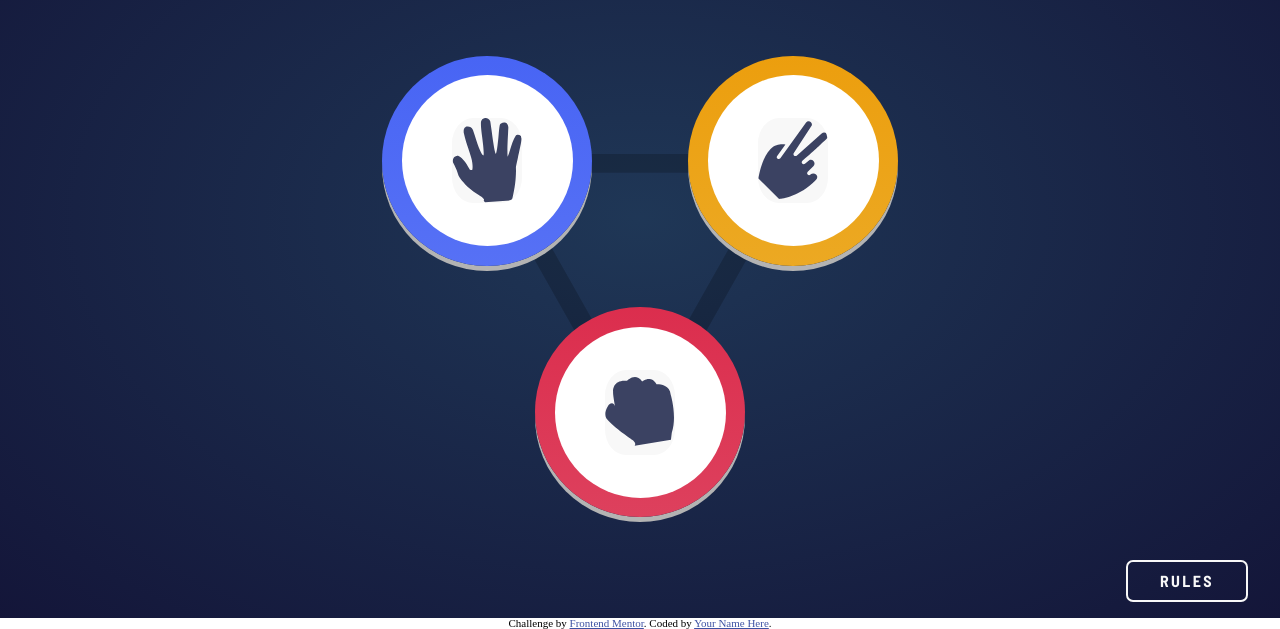
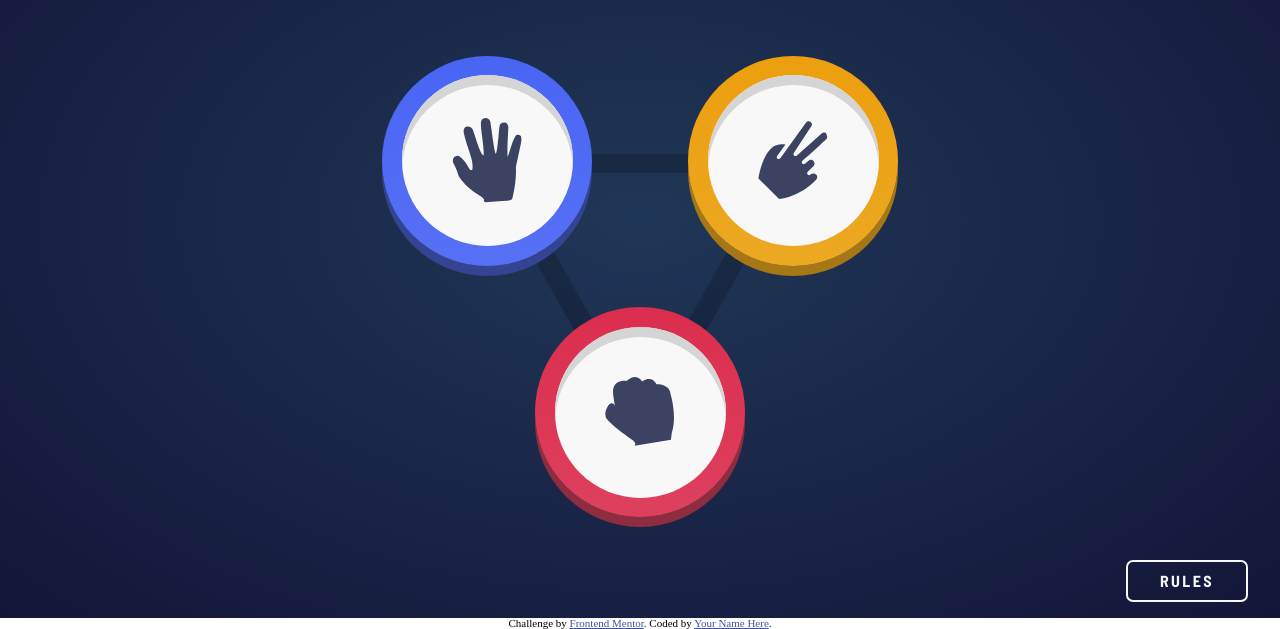
Before and after one commit to wilderav86/rock-paper-scissors, a website: page index.html in a window 1280 px wide. Shown: the part 182-811 px from the top of the page. Drawn offline with Linux system fonts and the light colour scheme.

Commit message:
added styling to game pieces

```diff
--- a/styles/style.scss
+++ b/styles/style.scss
@@ -11,37 +11,56 @@
 }
 
 //COLORS
+// $primary: (
+//   scissorsGradient: linear-gradient(hsl(39, 89%, 49%), hsl(40, 84%, 53%)),
+//   paperGradient: linear-gradient(hsl(230, 89%, 62%), hsl(230, 89%, 65%)),
+//   rockGradient: linear-gradient(hsl(349, 71%, 52%), hsl(349, 70%, 56%)),
+// );
+
 $primary: (
-  scissorsGradient: linear-gradient(hsl(39, 89%, 49%), hsl(40, 84%, 53%)),
-  paperGradient: linear-gradient(hsl(230, 89%, 62%), hsl(230, 89%, 65%)),
-  rockGradient: linear-gradient(hsl(349, 71%, 52%), hsl(349, 70%, 56%)),
+  scissorsGradient: (
+    gradient: (
+      linear-gradient(hsl(39, 89%, 49%), hsl(40, 84%, 53%)),
+    ),
+    shadow: hsl(40, 77%, 37%),
+  ),
+  paperGradient: (
+    gradient: linear-gradient(hsl(230, 89%, 62%), hsl(230, 89%, 65%)),
+    shadow: hsl(230, 47%, 39%),
+  ),
+  rockGradient: (
+    gradient: linear-gradient(hsl(349, 71%, 52%), hsl(349, 70%, 56%)),
+    shadow: hsl(349, 53%, 37%),
+  ),
 );
 
-@each $name, $gradient in $primary {
+@each $name, $property in $primary {
+  @debug $property;
   .#{$name} {
     display: grid;
     place-items: center;
     position: relative;
     border-radius: 50%;
-    background: $gradient;
+    background: map-get($property, gradient);
     background-clip: padding-box;
     padding: 10px;
     margin: 1.3rem;
     width: 100px;
     height: 100px;
     cursor: pointer;
-
-    box-shadow: 0px 5px grayscale($color: #b5b1b1);
+    box-shadow: 0px 6px map-get($property, shadow);
+    // box-shadow: 0px 5px grayscale($color: #b5b1b1);
     @include mobileBreakPoint() {
       width: 190px;
       height: 190px;
       margin-left: 3rem;
       margin-right: 3rem;
+      box-shadow: 0px 10px map-get($property, shadow);
     }
   }
   .#{$name}::after {
     position: absolute;
-    background: $gradient;
+    background: map-get($property, gradient);
     content: "";
     z-index: -1;
     border-radius: 50%;
@@ -130,10 +149,11 @@ $radialGradient: radial-gradient(hsl(214, 47%, 23%), hsl(237, 49%, 15%));
 .inner-radius {
   display: grid;
   place-items: center;
-  background-color: white;
+  background-color: $background;
   width: 90%;
   aspect-ratio: 1;
   border-radius: 50%;
+  box-shadow: inset 0 5px 0 rgb(213, 213, 213);
 }
 
 .icon {
@@ -312,6 +332,10 @@ $radialGradient: radial-gradient(hsl(214, 47%, 23%), hsl(237, 49%, 15%));
     object-fit: contain;
   }
 
+  .inner-radius {
+    box-shadow: inset 0 10px 0 rgb(213, 213, 213);
+  }
+
   .bg-triangle {
     width: 50%;
   }
```
Also changed, not shown: styles/style.css, 1 other file.
